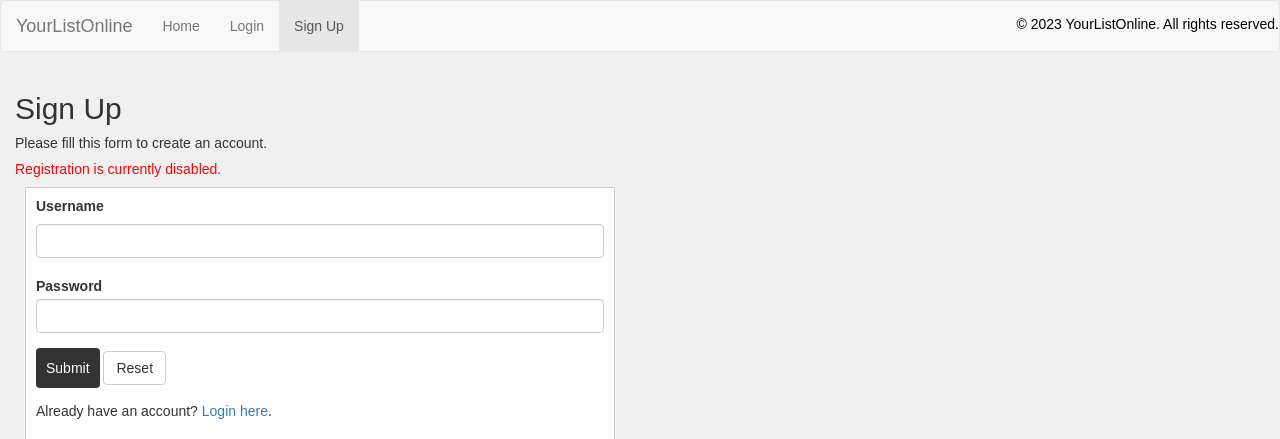
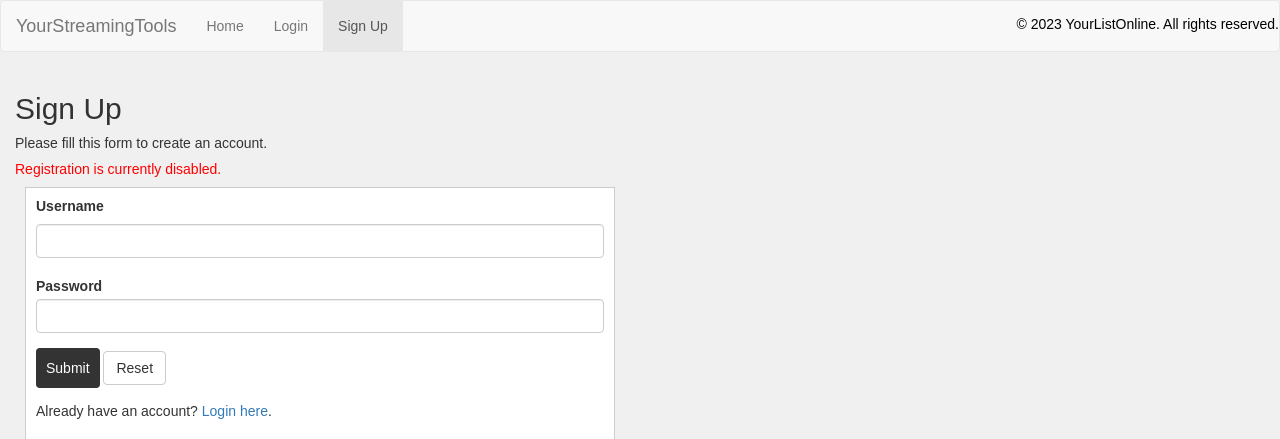
Before and after one commit to YourStreamingTools/YourStreaming.Tools, a PHP site: page /register.php in a window 1280 px wide. Shown: the top 439 px of the page. Run offline with PHP 8.4, Linux system fonts and the light colour scheme.

Commit message:
Update register.php

```diff
--- a/register.php
+++ b/register.php
@@ -119,7 +119,7 @@ if($_SERVER["REQUEST_METHOD"] == "POST" && $registration_enabled){
     <nav class="navbar navbar-default">
         <div class="container-fluid">
             <div class="navbar-header">
-                <a class="navbar-brand" href="../index.php">YourListOnline</a>
+                <a class="navbar-brand" href="../index.php">YourStreamingTools</a>
             </div>
             <ul class="nav navbar-nav">
                 <li><a href="index.php">Home</a></li>
```
